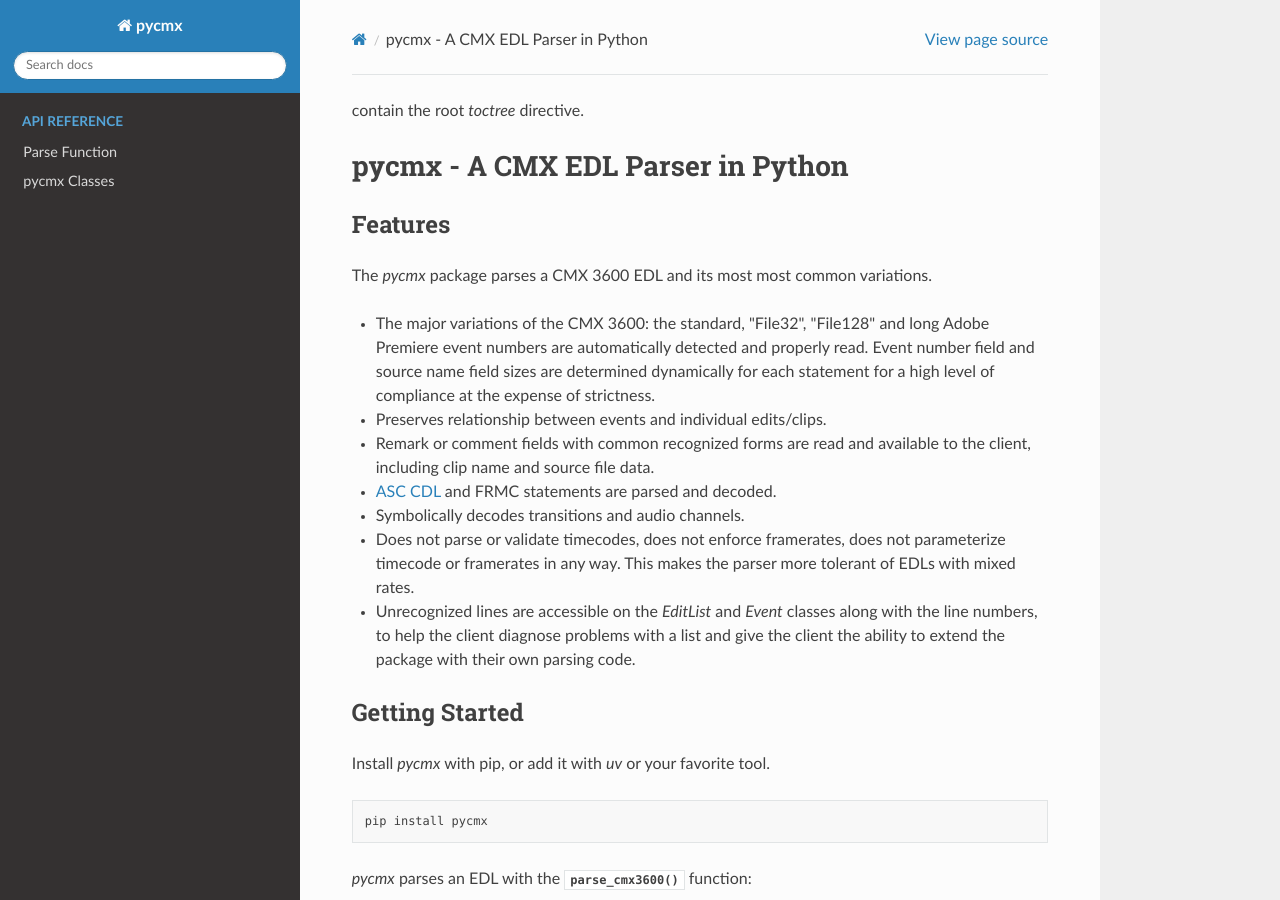
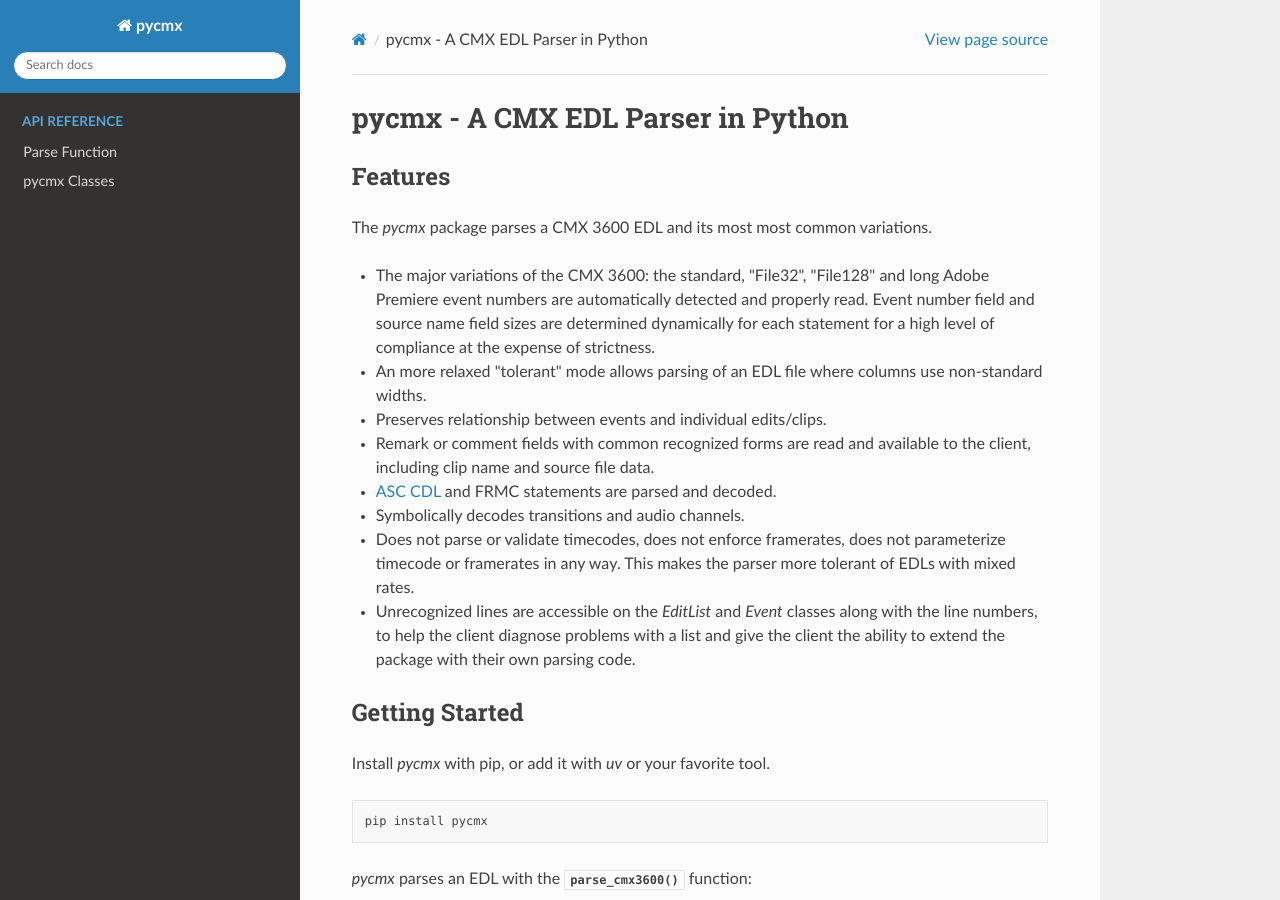
Before and after one commit to iluvcapra/pycmx, a Sphinx documentation site: the page built from docs/source/index.rst, in a window 1280 px wide and 900 px high. Built offline with Sphinx 7.4.7 and the Read the Docs theme 3.1.0, drawn with Linux system fonts in a browser that asks for light colours.

Commit message:
documentation

```diff
--- a/docs/source/index.rst
+++ b/docs/source/index.rst
@@ -1,7 +1,7 @@
 .. pycmx documentation master file, created by
    sphinx-quickstart on Wed Dec 26 21:51:43 2018.
    You can adapt this file completely to your liking, but it should at least
-contain the root `toctree` directive.
+   contain the root `toctree` directive.
 
 pycmx -  A CMX EDL Parser in Python
 ====================================
@@ -16,6 +16,8 @@
   read. Event number field and source name field sizes are determined
   dynamically for each statement for a high level of compliance at the expense
   of strictness.
+* An more relaxed "tolerant" mode allows parsing of an EDL file where columns
+  use non-standard widths.
 * Preserves relationship between events and individual edits/clips.
 * Remark or comment fields with common recognized forms are read and
   available to the client, including clip name and source file data.
```
Also changed, not shown: README.md (+2 -0 lines), 1 other file.
